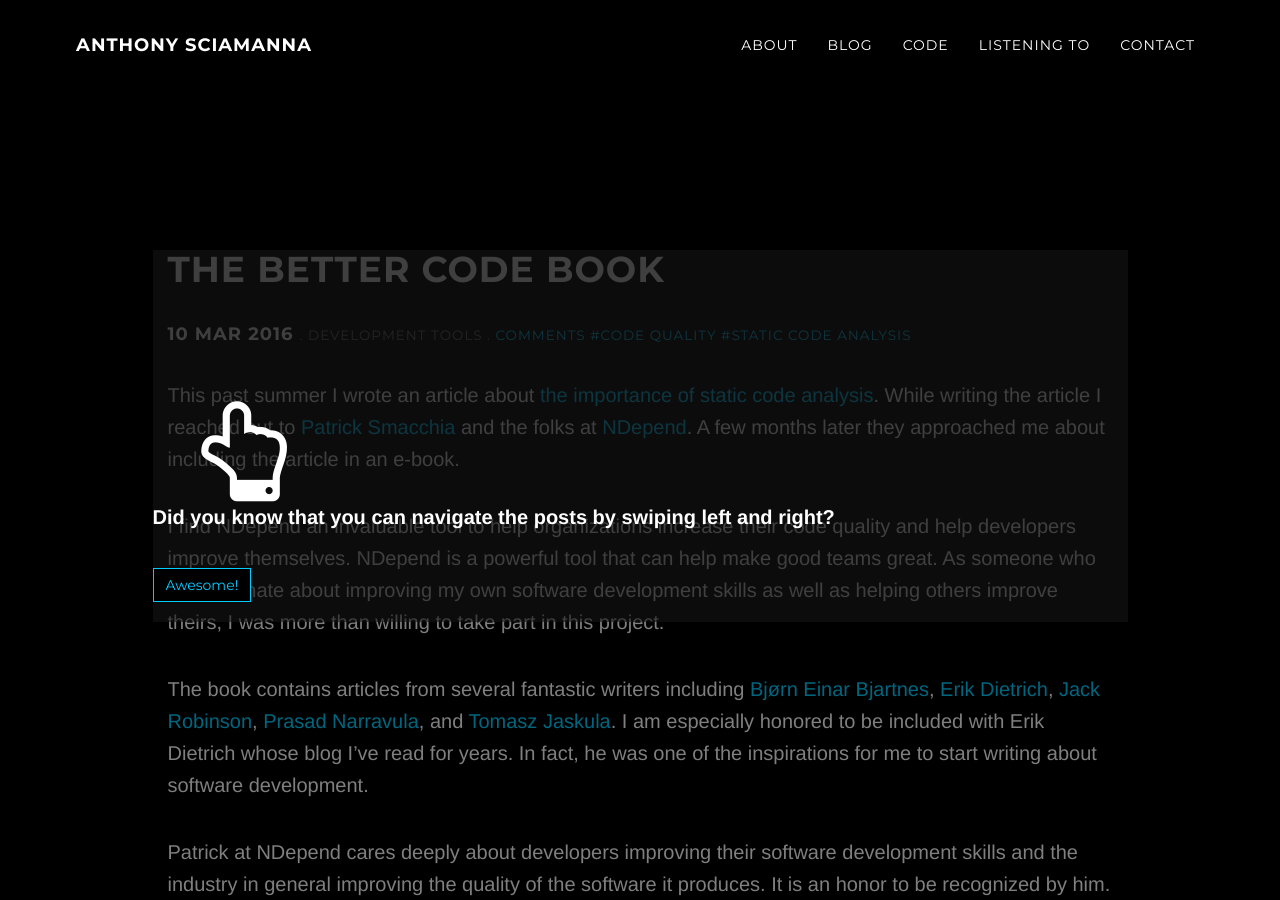
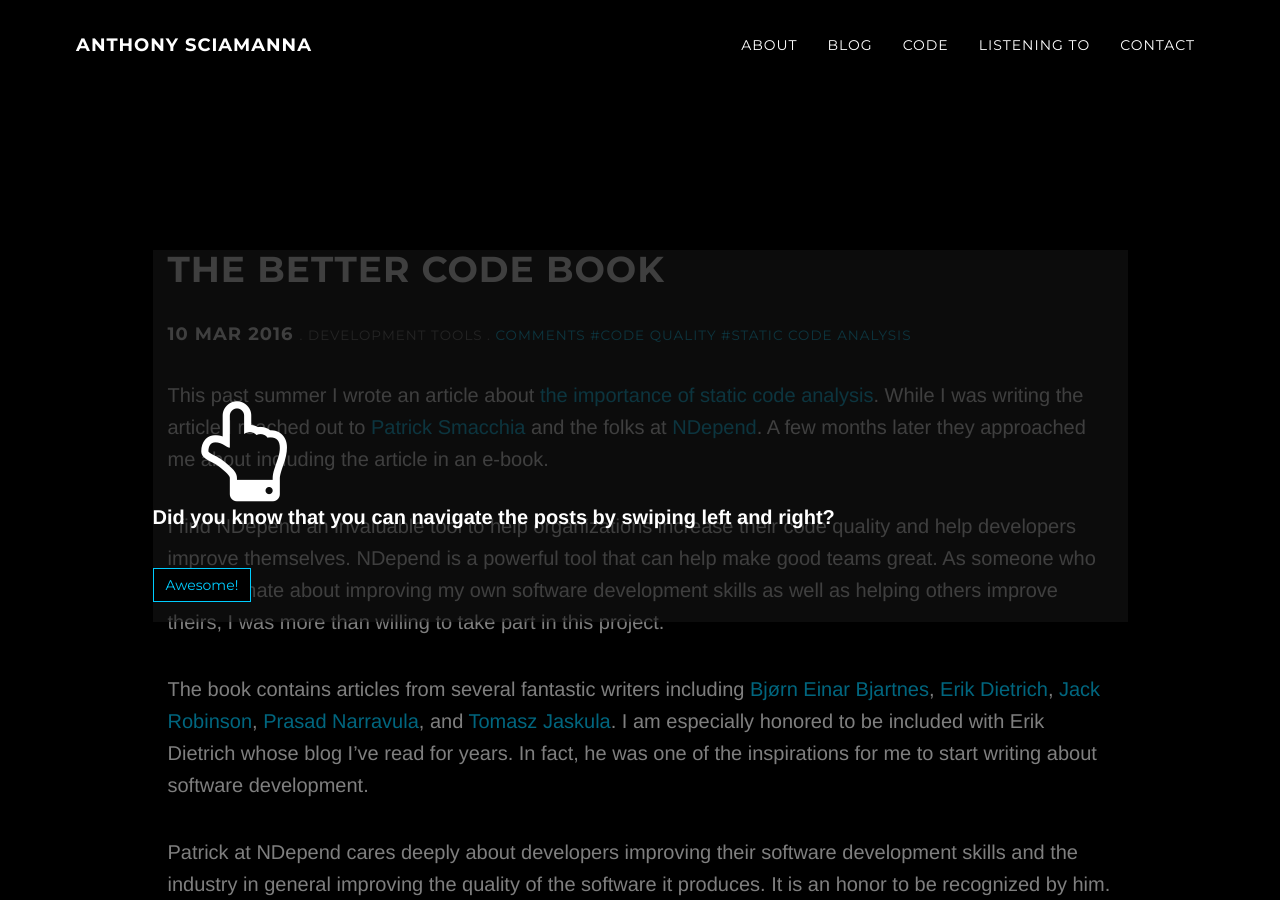
Before and after one commit to asciamanna/asciamanna.github.io, a Jekyll site: the page built from _posts/2016-03-10-the-better-code-book.md, in a window 1280 px wide and 900 px high. Built offline with Jekyll 4.4.1, drawn with Linux system fonts in a browser that asks for light colours; nearby versions of some CDN libraries; comment, search, counter and statistics services are not loaded; a style sheet for code colours, icons or effects is not loaded.

Commit message:
updating post

```diff
--- a/_posts/2016-03-10-the-better-code-book.md
+++ b/_posts/2016-03-10-the-better-code-book.md
@@ -3,10 +3,11 @@
 section-type: post
 title: The Better Code Book
 category: development tools
+comments: true
 tags: ['code quality', 'static code analysis']
 ---
 
-This past summer I wrote an article about [the importance of static code analysis](2015-08-30-the-importance-of-static-code-analysis.html). While writing the article I reached out to [Patrick Smacchia](http://codebetter.com/patricksmacchia/) and the folks at [NDepend](http://www.ndepend.com/). A few months later they approached me about including the article in an e-book.
+This past summer I wrote an article about [the importance of static code analysis](2015-08-30-the-importance-of-static-code-analysis.html). While I was writing the article I reached out to [Patrick Smacchia](http://codebetter.com/patricksmacchia/) and the folks at [NDepend](http://www.ndepend.com/). A few months later they approached me about including the article in an e-book.
 
 I find NDepend an invaluable tool to help organizations increase their code quality and help developers improve themselves. NDepend is a powerful tool that can help make good teams great. As someone who is passionate about improving my own software development skills as well as helping others improve theirs, I was more than willing to take part in this project.
 
```
